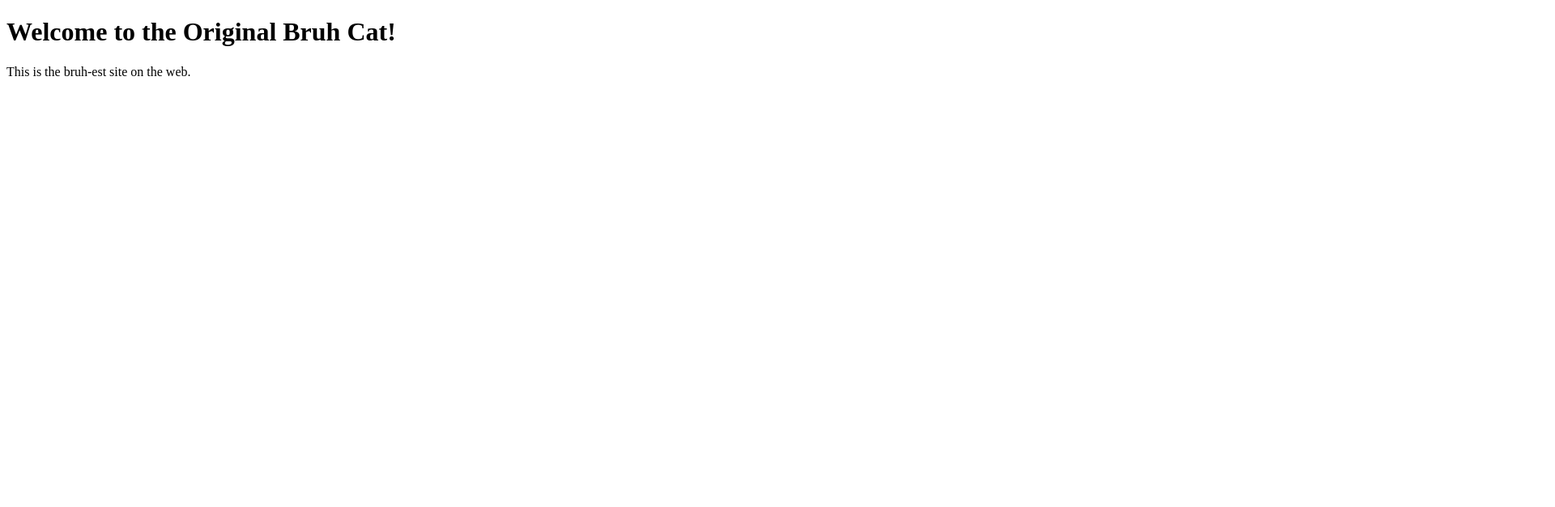
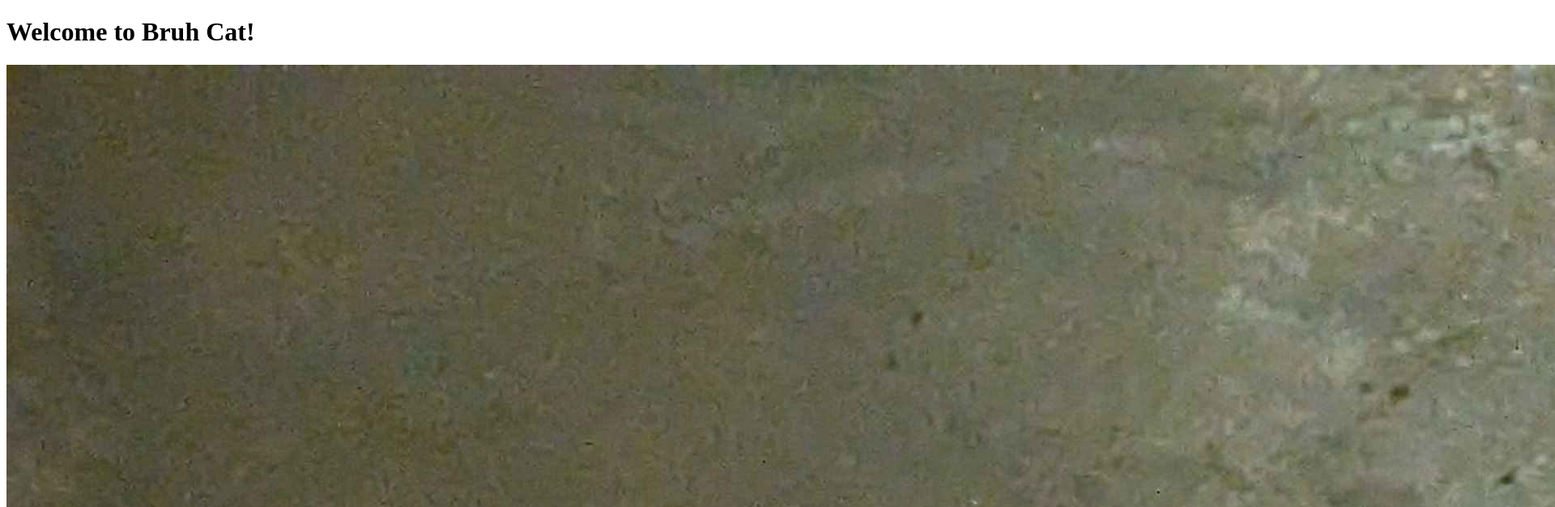
Before and after one commit to badcppdev/bruhcat, a plain HTML site: page index.html in a window 1280 px wide. Shown: the top 626 px of the page at 81% size, 1920 px wide, since content can reach past the window. Drawn offline with Linux system fonts and the light colour scheme.

Commit message:
Added cat image

```diff
--- a/index.html
+++ b/index.html
@@ -1,10 +1,12 @@
 <!DOCTYPE html>
-<html>
+<html lang="en">
 <head>
-    <title>The Original Bruh Cat</title>
+    <meta charset="UTF-8">
+    <meta name="viewport" content="width=device-width, initial-scale=1.0">
+    <title>Bruh Cat</title>
 </head>
 <body>
-    <h1>Welcome to the Original Bruh Cat!</h1>
-    <p>This is the bruh-est site on the web.</p>
+    <h1>Welcome to Bruh Cat!</h1>
+    <img src="images/cat.jpg" alt="A cute cat" />
 </body>
 </html>
```
Also changed, not shown: images/cat.jpg (added).
